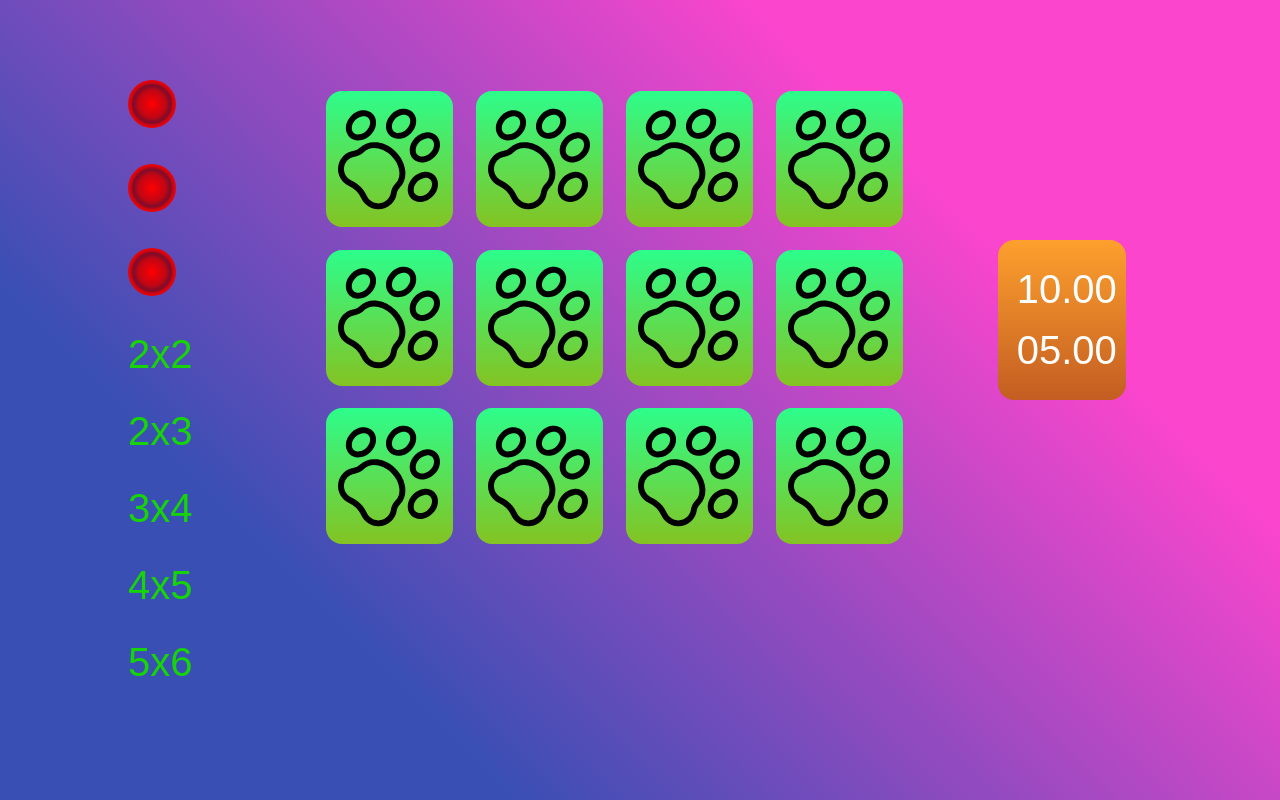
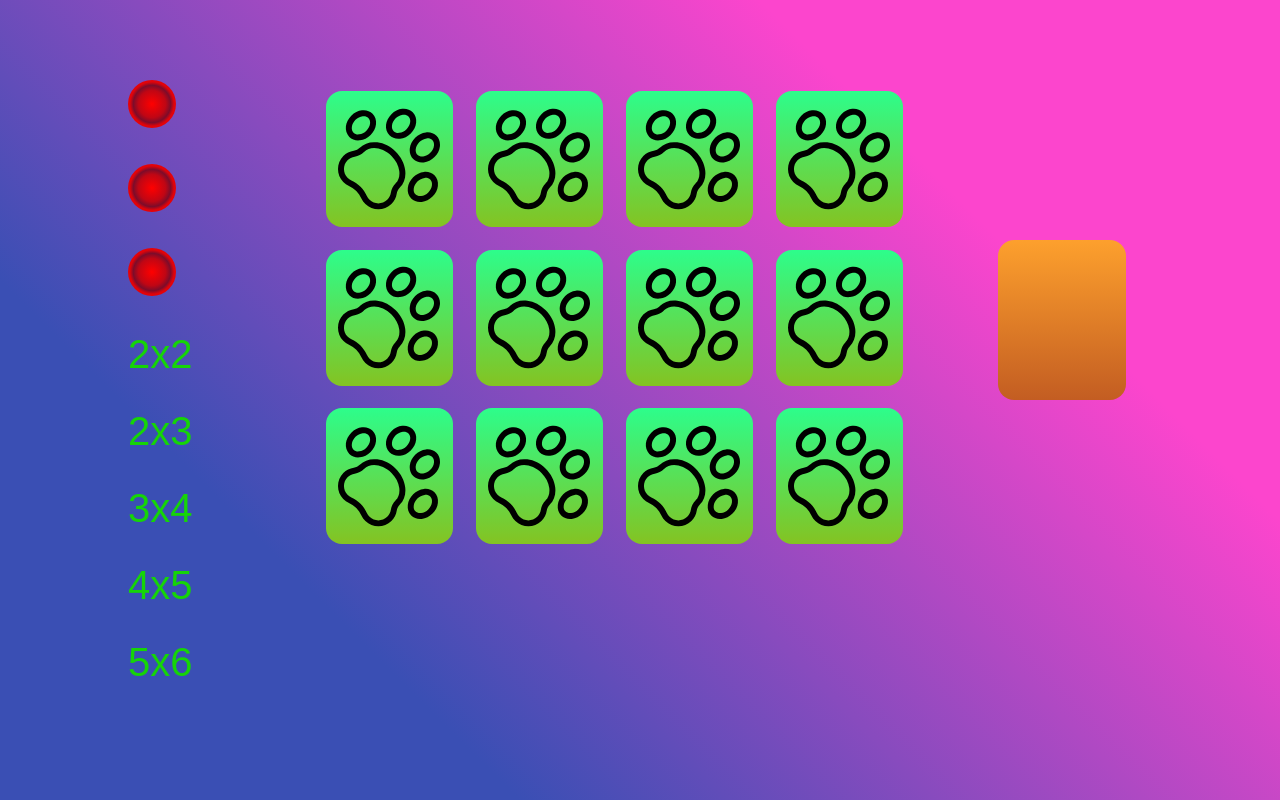
Before and after one commit to mikhailkaryamin/picture-match, a React (Create React App) app: page /game in a window 1280 px wide. Built offline with nearby package versions, Linux system fonts and the light colour scheme; grey boxes are pictures that could not be loaded.

Commit message:
feat(ScoreBoard): add props and type

```diff
--- a/src/components/Scoreboard/Scoreboard.tsx
+++ b/src/components/Scoreboard/Scoreboard.tsx
@@ -1,14 +1,18 @@
 import React from 'react';
+type Props = {
+  currentTime: string;
+  bestTime: string;
+}
 
-const ScoreBoard = () => {
+const ScoreBoard = ({currentTime, bestTime}: Props) => {
   return (
     <div className="score-board">
       <div className="score-board__wrapper">
         <span className="score-board__time score-board__time--current">
-          10.00
+          {currentTime}
         </span>
         <span className="score-board__time score-board__time--best">
-          05.00
+          {bestTime}
         </span>
       </div>
     </div>
```
